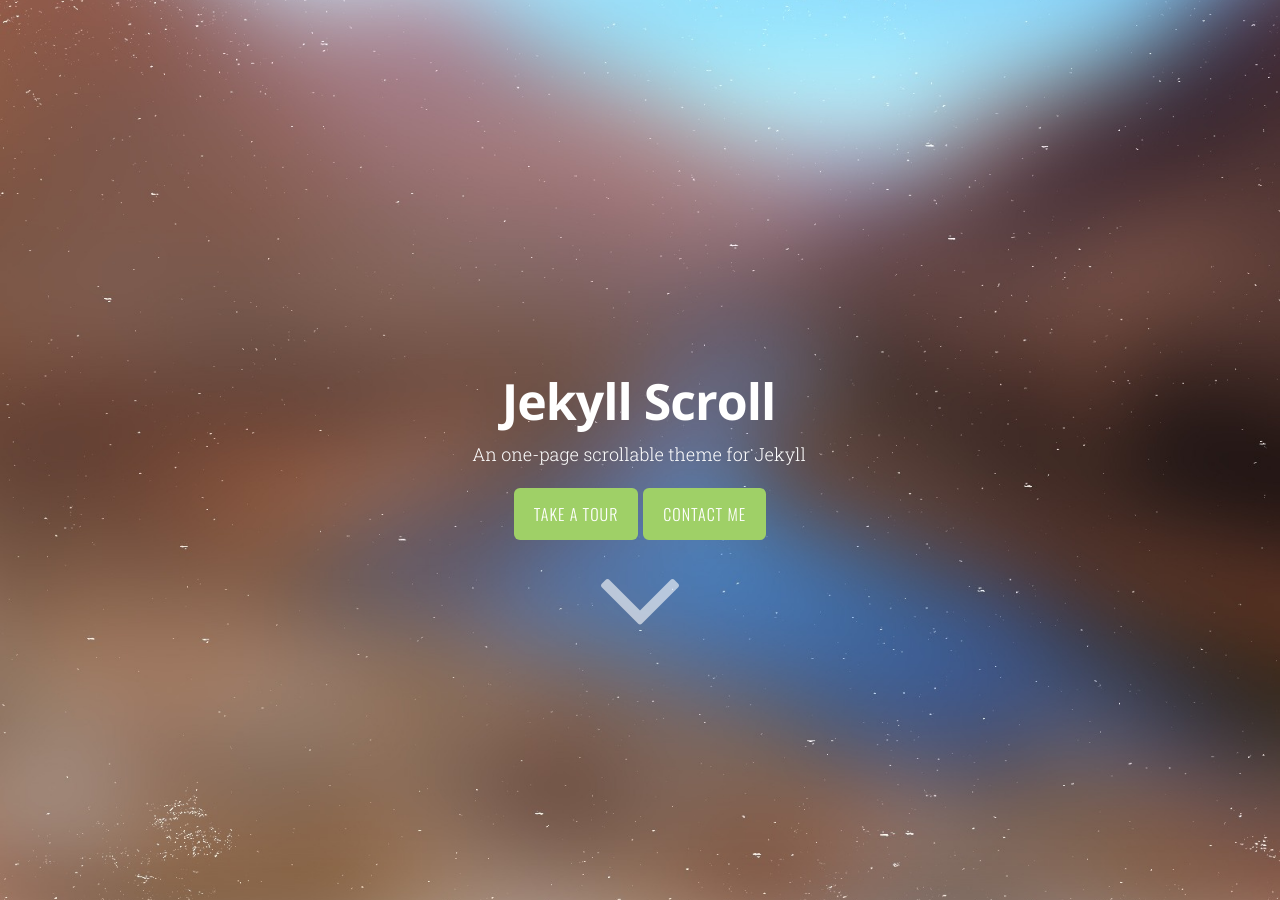
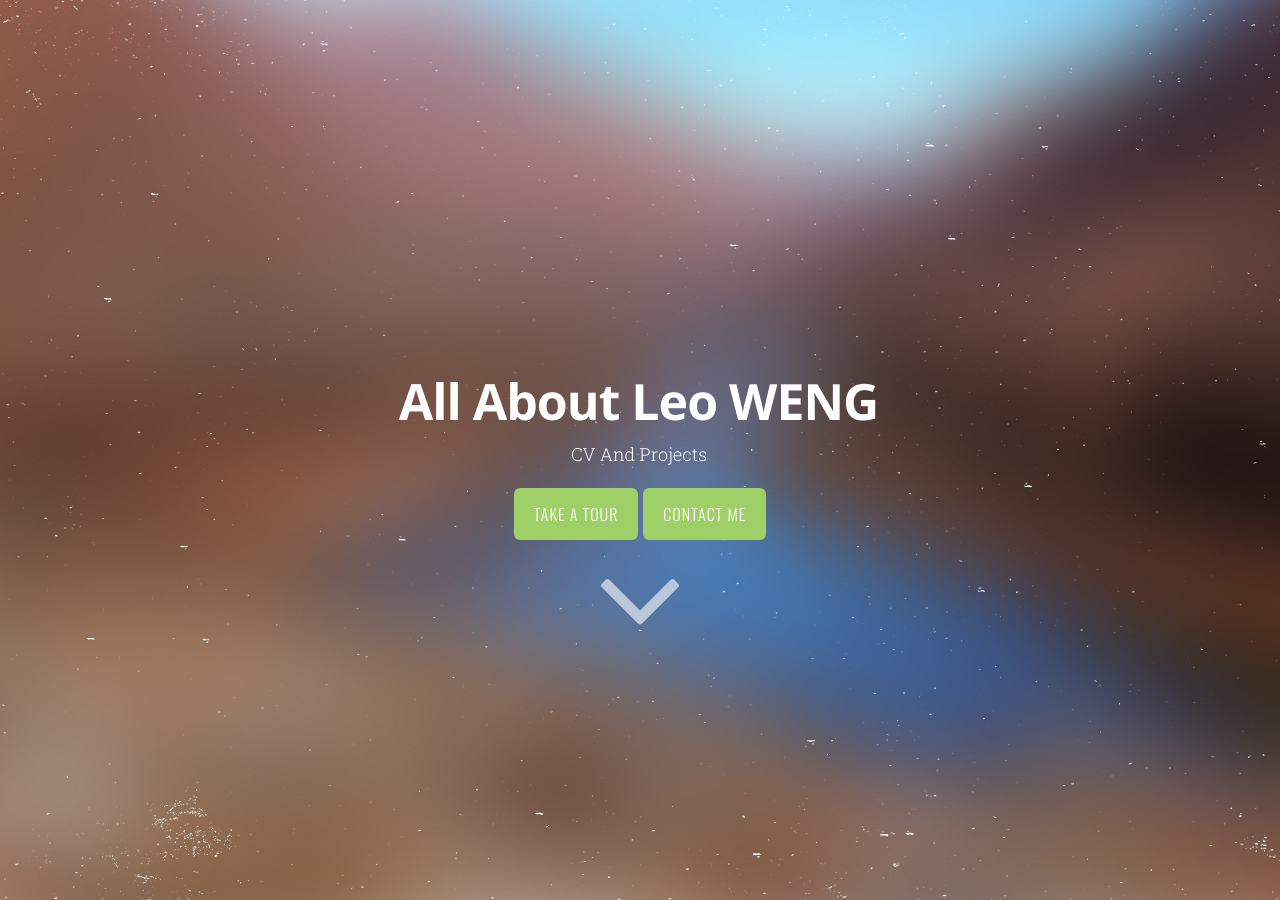
Before and after one commit to leowz/portfolio, a Jekyll site: the page built from index.html, in a window 1280 px wide and 900 px high. Built offline with Jekyll 4.4.1, drawn with Linux system fonts in a browser that asks for light colours; nearby versions of some CDN libraries; Markdown is read by kramdown in place of the engine named in the settings; a script that is not in the unit is left out.

Commit message:
changes of the front pages

```diff
--- a/_config.yml
+++ b/_config.yml
@@ -1,6 +1,6 @@
-title: Jekyll Scroll
-description: An one-page scrollable theme for Jekyll
-url: "jekyllscroll.onevcat.com"
+title: All About Leo WENG
+description: CV And Projects
+# url: "jekyllscroll.onevcat.com"
 
 # Build settings
-markdown: redcarpet
+# markdown: redcarpet
```
Also changed, not shown: 4 other files.
